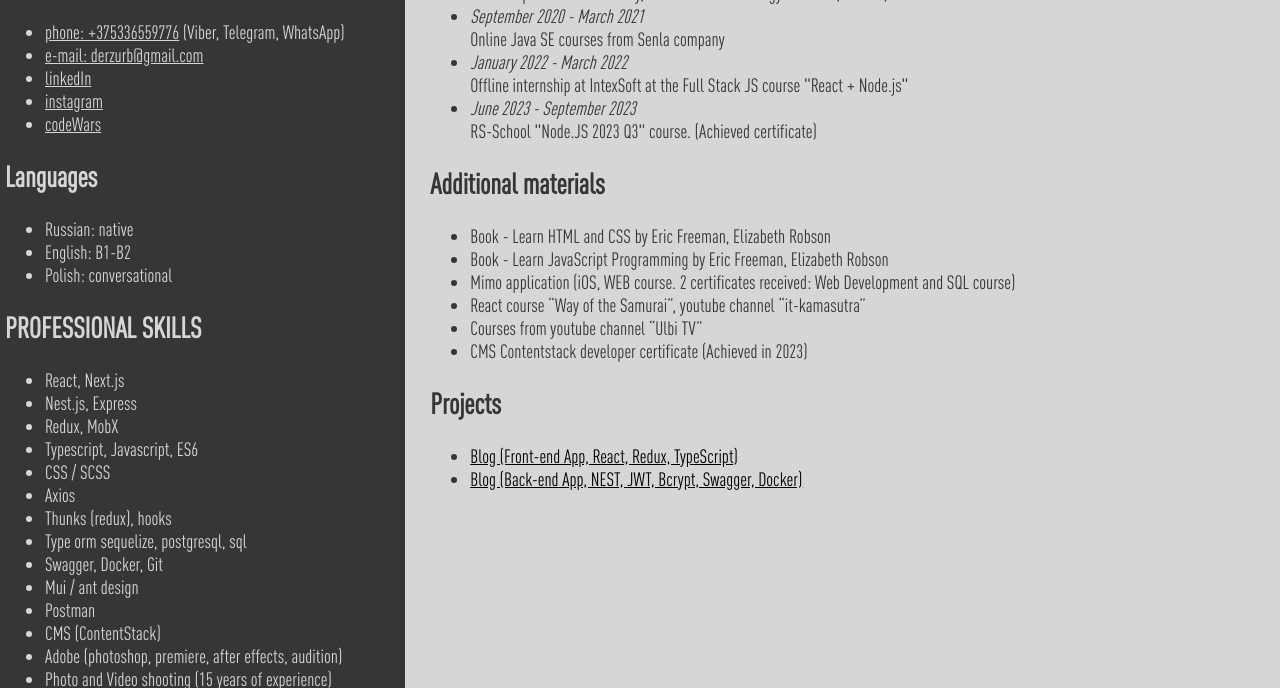
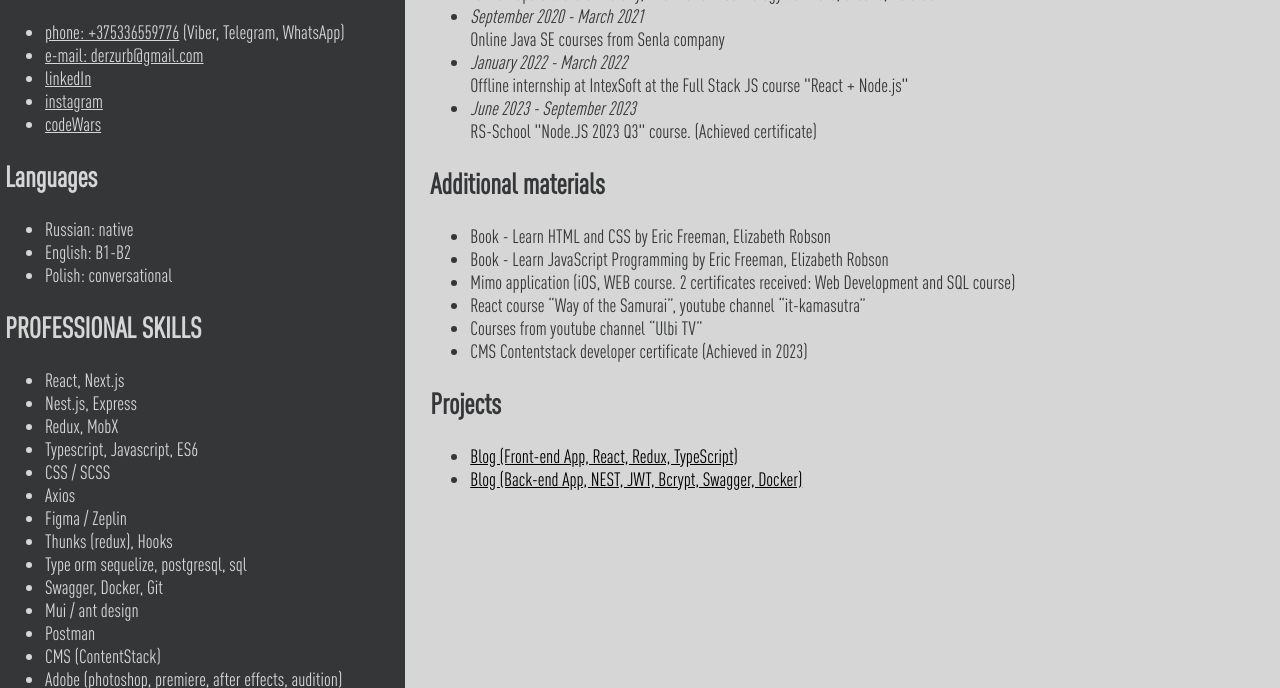
Before and after one commit to SheshkoPavel/rsschool-cv, a plain HTML site: page index.html in a window 1280 px wide. Shown: the part 662-1350 px from the top of the page. Drawn offline with Linux system fonts and the light colour scheme.

Commit message:
feat: add Figma and Zeplin to skills

```diff
--- a/index.html
+++ b/index.html
@@ -66,7 +66,8 @@
                     <li>Typescript, Javascript, ES6</li>
                     <li>CSS / SCSS </li>
                     <li>Axios</li>
-                    <li>Thunks (redux), hooks</li>
+                    <li>Figma / Zeplin</li>
+                    <li>Thunks (redux), Hooks</li>
                     <li>Type orm sequelize, postgresql, sql</li>
                     <li>Swagger, Docker, Git</li>
                     <li>Mui / ant design</li>
```
